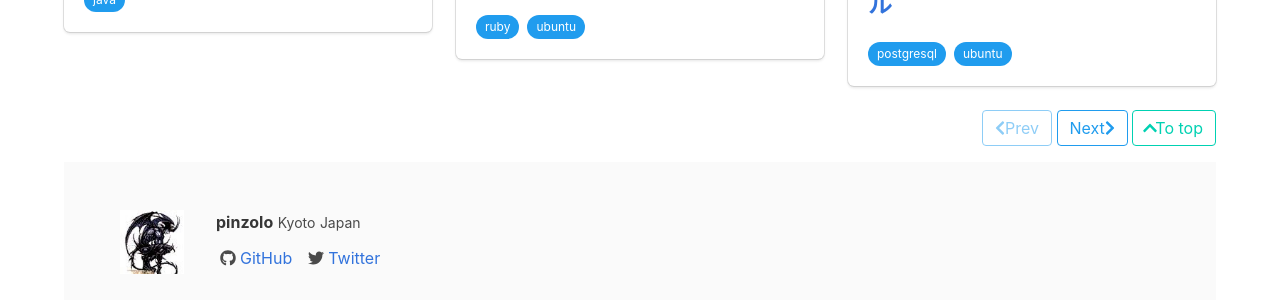
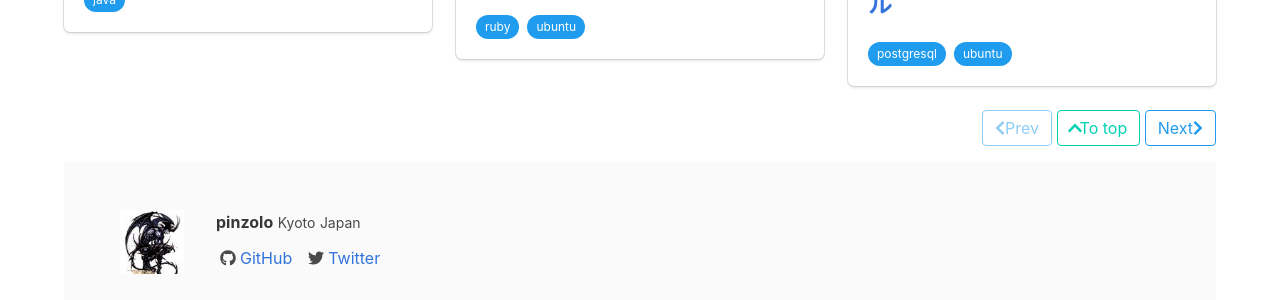
Before and after one commit to pinzolo/pinzolo.github.io, a Jekyll site: the page built from index.html, in a window 1280 px wide. Shown: the part 951-1251 px from the top of the page. Built offline with Jekyll 4.4.1, drawn with Linux system fonts in a browser that asks for light colours; nearby versions of some CDN libraries; the list of posts is cut into pages by our own code.

Commit message:
Move to top button to center

```diff
--- a/_includes/pager.html
+++ b/_includes/pager.html
@@ -15,6 +15,12 @@
         </span>
         Prev
       </a>
+      <button id="to-top" class="button is-primary is-outlined">
+        <span class="icon">
+          <i class="fas fa-chevron-up"></i>
+        </span>
+        To top
+      </button>
       {% endunless %} {% if include.next %}
       <a class="button is-info is-outlined" href="{{ include.next }}">
         Next
@@ -30,12 +36,6 @@
         </span>
       </a>
       {% endunless %}
-      <button id="to-top" class="button is-primary is-outlined">
-        <span class="icon">
-          <i class="fas fa-chevron-up"></i>
-        </span>
-        To top
-      </button>
     </div>
   </div>
 </div>
```
